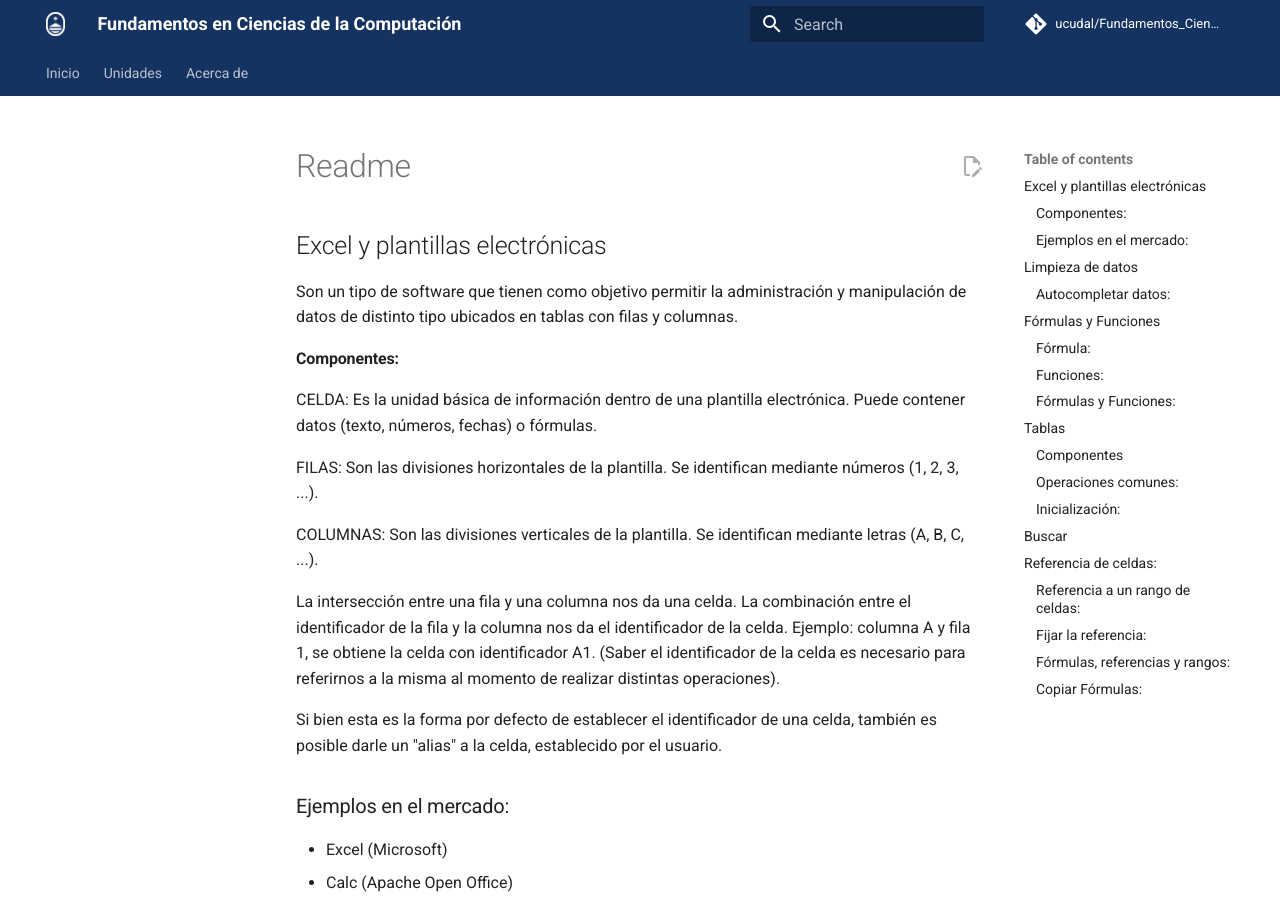
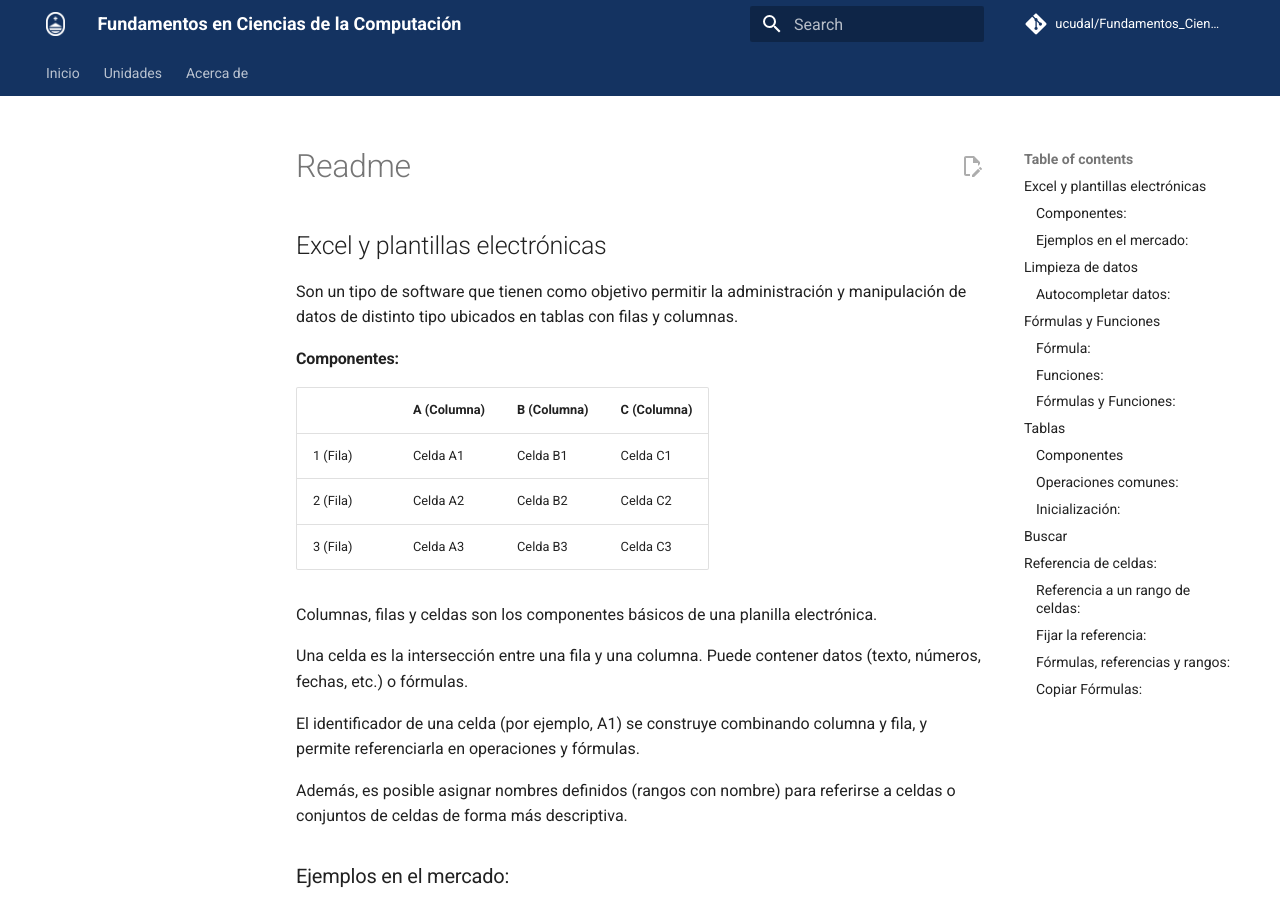
Before and after one commit to ucudal/Fundamentos_Ciencias_Computacion_Conceptos, an MkDocs documentation site: the page built from docs/unidad/3/excel/readme.md, in a window 1280 px wide and 900 px high. Built offline with MkDocs 1.6.1 and Material for MkDocs 9.7.7, drawn with Linux system fonts in a browser that asks for light colours; comment, search, counter and statistics services are not loaded.

Commit message:
status editorial + U3:componentes basicos planillas

```diff
--- a/docs/unidad/3/excel/readme.md
+++ b/docs/unidad/3/excel/readme.md
@@ -1,7 +1,6 @@
 status: DRAFT
 responsable: @rafafil
 ultima_actualizacion: 2026-04-13
-
 
 ## Excel y plantillas electrónicas
 
@@ -9,15 +8,19 @@ Son un tipo de software que tienen como objetivo permitir la administración y m
 
 #### Componentes:
 
-CELDA: Es la unidad básica de información dentro de una plantilla electrónica. Puede contener datos (texto, números, fechas) o fórmulas.
+|              | A (Columna) | B (Columna) | C (Columna) |
+|--------------|-------------|-------------|-------------|
+| 1 (Fila)     | Celda A1    | Celda B1    | Celda C1    |
+| 2 (Fila)     | Celda A2    | Celda B2    | Celda C2    |
+| 3 (Fila)     | Celda A3    | Celda B3    | Celda C3    |
 
-FILAS: Son las divisiones horizontales de la plantilla. Se identifican mediante números (1, 2, 3, ...).
+Columnas, filas y celdas son los componentes básicos de una planilla electrónica.
 
-COLUMNAS: Son las divisiones verticales de la plantilla. Se identifican mediante letras (A, B, C, ...).
+Una celda es la intersección entre una fila y una columna. Puede contener datos (texto, números, fechas, etc.) o fórmulas.
 
-La intersección entre una fila y una columna nos da una celda. La combinación entre el identificador de la fila y la columna nos da el identificador de la celda. Ejemplo: columna A y fila 1, se obtiene la celda con identificador A1. (Saber el identificador de la celda es necesario para referirnos a la misma al momento de realizar distintas operaciones).
+El identificador de una celda (por ejemplo, A1) se construye combinando columna y fila, y permite referenciarla en operaciones y fórmulas.
 
-Si bien esta es la forma por defecto de establecer el identificador de una celda, también es posible darle un "alias" a la celda, establecido por el usuario.
+Además, es posible asignar nombres definidos (rangos con nombre) para referirse a celdas o conjuntos de celdas de forma más descriptiva.
 
 
 ### Ejemplos en el mercado:
```
Also changed, not shown: README.md (+2 -1 lines), docs/unidad/3/readme.md (+1 -1 lines), scripts/estado_editorial.md (+1 -1 lines).
